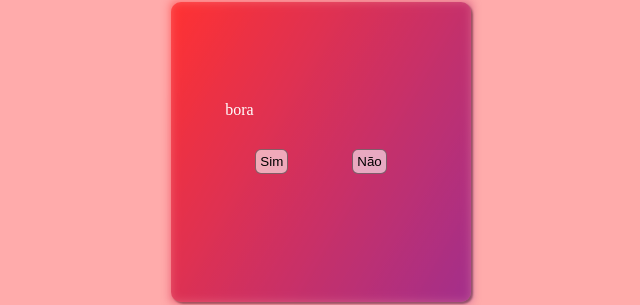
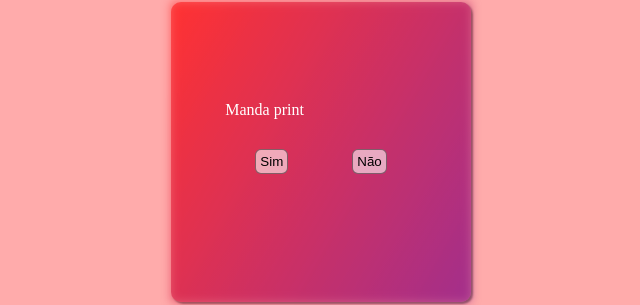
Before and after one commit to DreamEater360/SEGREDO, a plain HTML site: page index.html in a window 1280 px wide. Both pictures are taken after a click on the button "Sim". Shown: the part 248-553 px from the top of the page, 319-959 px from the left. Drawn offline with Linux system fonts and the light colour scheme.

Commit message:
upgrade
adicionado favicon

```diff
--- a/index.html
+++ b/index.html
@@ -6,6 +6,7 @@
     <meta name="viewport" content="width=device-width, initial-scale=1.0">
     <title>Importante!!!</title>
     <link rel="stylesheet" href="styles.css">
+    <link rel="shortcut icon" href="icone-de-coeur-noir.png" type="image/x-icon">
 </head>
 <body>
     <div id="caixa">
--- a/script.js
+++ b/script.js
@@ -15,5 +15,5 @@ nao.addEventListener("click", () => {
 
 function simPorra() {
     const mano = document.getElementById("frase")
-    return mano.innerHTML = "bora"
+    return mano.innerHTML = "Manda print"
 }
```
Also changed, not shown: icone-de-coeur-noir.png (added).
